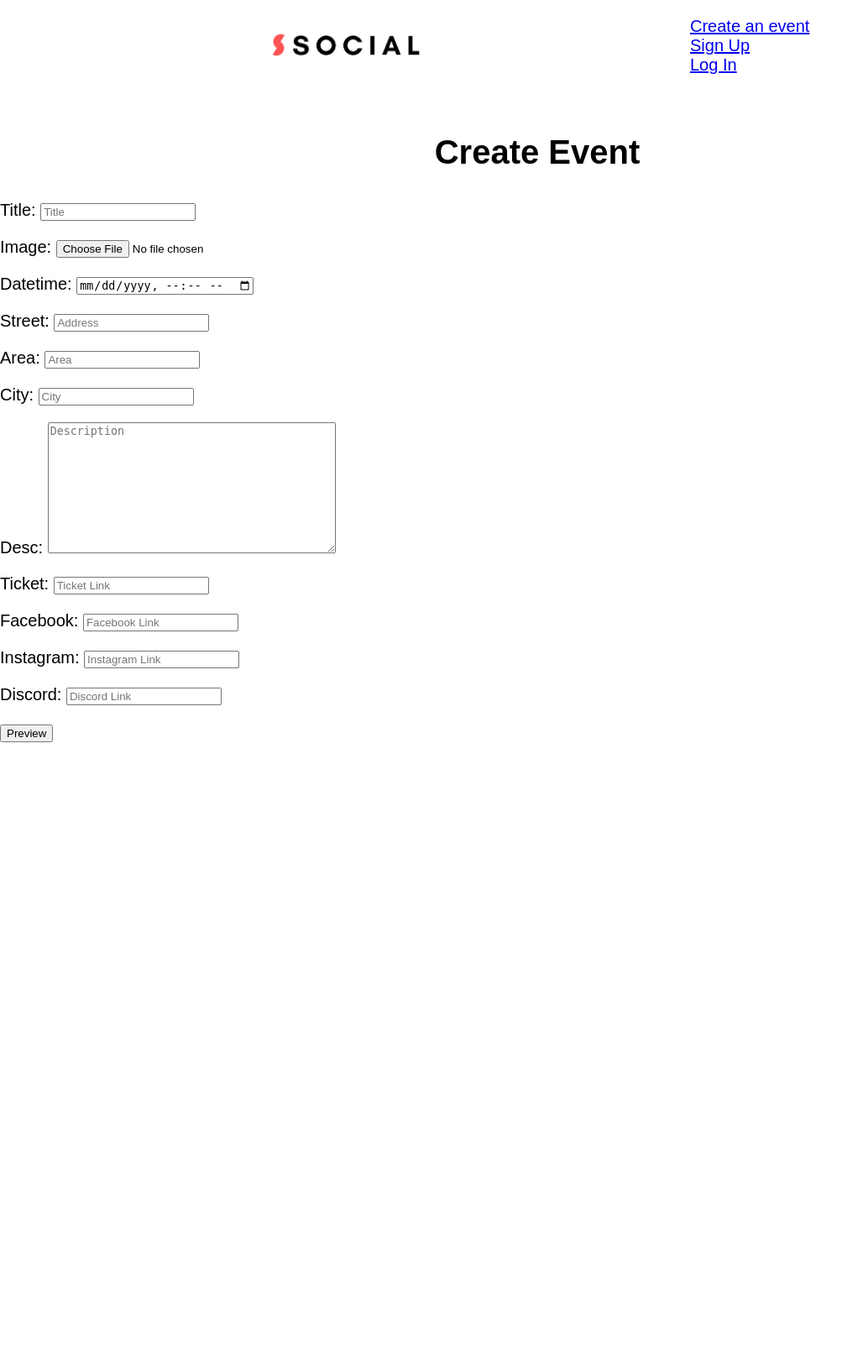
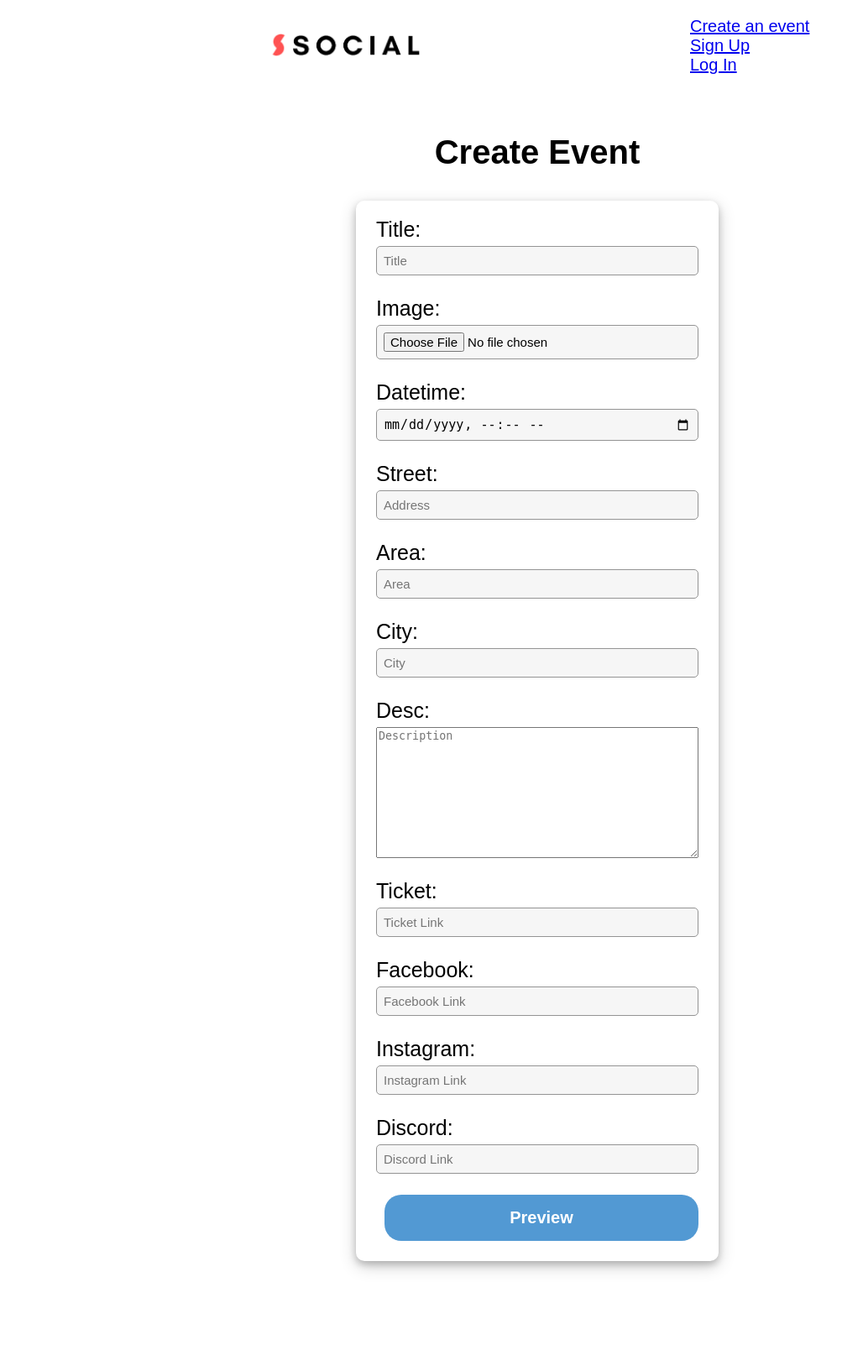
Before and after one commit to JamesDownes5/Social, a Django app: page /create/ in a window 1280 px wide. Shown: the whole page at 84% size, without its empty margins (0-1028 px from the left). Before the commit the page ends 884 px from the top, so only its background shows below. Run offline with Django 4.2, Linux system fonts and the light colour scheme.

Commit message:
Login, signup and create done

```diff
--- a/social/core/static/core/charles.css
+++ b/social/core/static/core/charles.css
@@ -7,7 +7,7 @@
     font-family: Arial, Helvetica, sans-serif;
     font-size: 20px;
     background-color: white;
-    /* padding-bottom: 100px; */
+    padding-bottom: 100px;
   }
 
   .border{
--- a/social/core/templates/core/create.html
+++ b/social/core/templates/core/create.html
@@ -13,13 +13,14 @@
 
 {% block content %}
     <h1>Create Event</h1>
-
+    <div class="content-section">
     <form method="post">
         {% csrf_token %}
-        {{ form.as_p }}
+        {{ form }}
         <button type="submit">Preview</button>
         <!-- <input type="submit" id="preview" name="preview" value="preview"> -->
     </form>
+    </div>
     {% comment %} <div class="border">
 
         <h1>Create Event</h1>
```
